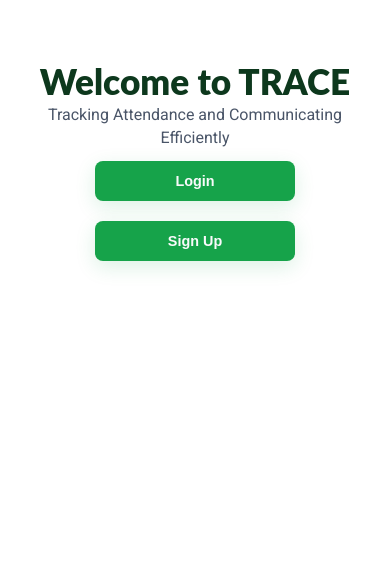
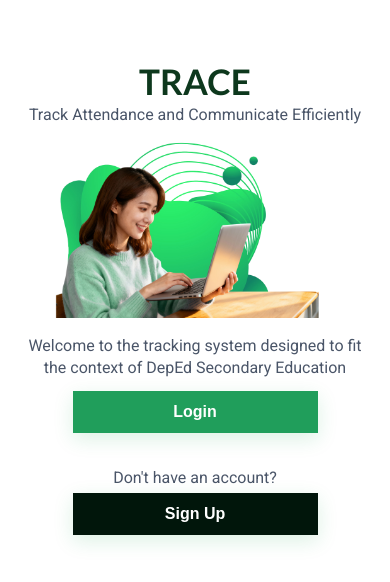
Before and after one commit to remcreate/trace-app, a website: page public/index.html in a window 390 px wide. Drawn offline with Linux system fonts and the light colour scheme.

Commit message:
Made landing page responsive, dynamic buttons, hero image, and scanner card

```diff
--- a/public/index.html
+++ b/public/index.html
@@ -6,6 +6,7 @@
   <meta name="viewport" content="width=device-width, initial-scale=1" />
   <title>Attendance Tracker - Login/Signup</title>
   <link rel="stylesheet" href="styles.css" />
+  <link href="https://fonts.googleapis.com/css2?family=Lato:wght@400;700&display=swap" rel="stylesheet">
   <!-- Add Firebase SDKs -->
 <script src="https://www.gstatic.com/firebasejs/9.22.2/firebase-app-compat.js"></script>
 <script src="https://www.gstatic.com/firebasejs/9.22.2/firebase-firestore-compat.js"></script>
@@ -35,10 +36,16 @@
 <body>
 
   <div id="landingPage" class="landing">
-    <h1>Welcome to TRACE</h1>
-    <p>Tracking Attendance and Communicating Efficiently</p>
-    <button id="showLoginBtn">Login</button>
-    <button id="showSignupBtn">Sign Up</button>
+
+    <h1>TRACE</h1>
+    <p>Track Attendance and Communicate Efficiently</p>
+
+    <img src="images/hero.jpg" alt="Teacher tracking attendance" class="hero-image"><br>
+    <p>Welcome to the tracking system designed to fit the context of DepEd Secondary Education</p>
+    <button id="showLoginBtn" class="landingLogInBtn">Login</button><br><br>
+
+    <p>Don't have an account?</p>
+    <button id="showSignupBtn" class="landingSignUpBtn">Sign Up</button>
   </div>
 
   <div class="container login-container hidden" id="authContainer">
@@ -46,6 +53,8 @@
 
     <div class="form-container">
       <form id="loginForm" class="hidden">
+        <h1>TRACE</h1>
+        <p>Track Attendance and Communicate Efficiently</p>
         <h2>Login</h2>
         <input type="email" id="loginEmail" placeholder="Email" required />
         <input type="password" id="loginPassword" placeholder="Password" required />
@@ -53,8 +62,12 @@
         <p><a href="#" id="backToLandingFromLogin" class="back-arrow">← Back</a></p>
       </form>
 
+
+
 <form id="signupForm" class="hidden">
-  <h2>Signup</h2>
+  <h1>TRACE</h1>
+    <p>Track Attendance and Communicate Efficiently</p>
+    <h2>Signup</h2>
   <h4>Don't have an account? Register below!</h4>
   <input type="email" id="signupEmail" placeholder="Email" required />
   <input type="password" id="signupPassword" placeholder="Password" required />
@@ -69,7 +82,7 @@
   </select>
 
   <button type="submit" class="btn">Sign Up</button>
-  <p><a href="#" id="backToLandingFromLogin" class="back-arrow">← Back</a></p>
+  <p><a href="#" id="backToLandingFromSignup" class="back-arrow">← Back</a></p>
 </form>
 
 
--- a/public/index.js
+++ b/public/index.js
@@ -1,7 +1,7 @@
+const landingPage = document.getElementById('landingPage');
+const authContainer = document.getElementById('authContainer');
 const loginForm = document.getElementById('loginForm');
 const signupForm = document.getElementById('signupForm');
-const landingPage = document.getElementById('landingPage');
-const authContainer = document.getElementById('authContainer');
 const showLoginBtn = document.getElementById('showLoginBtn');
 const showSignupBtn = document.getElementById('showSignupBtn');
 const backToLandingFromLogin = document.getElementById('backToLandingFromLogin');
@@ -22,9 +22,10 @@
   signupForm.classList.remove('hidden');
   loginForm.classList.add('hidden');
 });
+
 // Back to Landing
 [backToLandingFromLogin, backToLandingFromSignup].forEach(backBtn => {
-      backBtn.addEventListener('click', (e) => {
+  backBtn.addEventListener('click', e => {
     e.preventDefault();
     authContainer.classList.add('hidden');
     landingPage.classList.remove('hidden');
--- a/public/styles.css
+++ b/public/styles.css
@@ -2,7 +2,7 @@
 
 /* 🌿 Theme Variables */
 :root {
-  --bg: #ffffff; /* white background */
+  --bg: #c2bdbd; /* white background */
   --card: #ffffff;
   --muted: #475569;
   --accent: #16a34a;
@@ -402,7 +402,7 @@
   display: inline-block;                 /* keeps buttons inline for multiple buttons */
   width: 80%;                            /* 80% of container on small screens */
   max-width: 200px;                      /* prevent very wide buttons on desktop */
-  min-width: 120px;                      /* prevent too small on mobile */
+  min-width: 10px;                      /* prevent too small on mobile */
   padding: 12px 24px;
   font-size: clamp(0.9rem, 1.5vw, 1.2rem); /* font scales with screen */
   border-radius: 8px;
```
Lines whose indentation alone changed are shown as unchanged.
